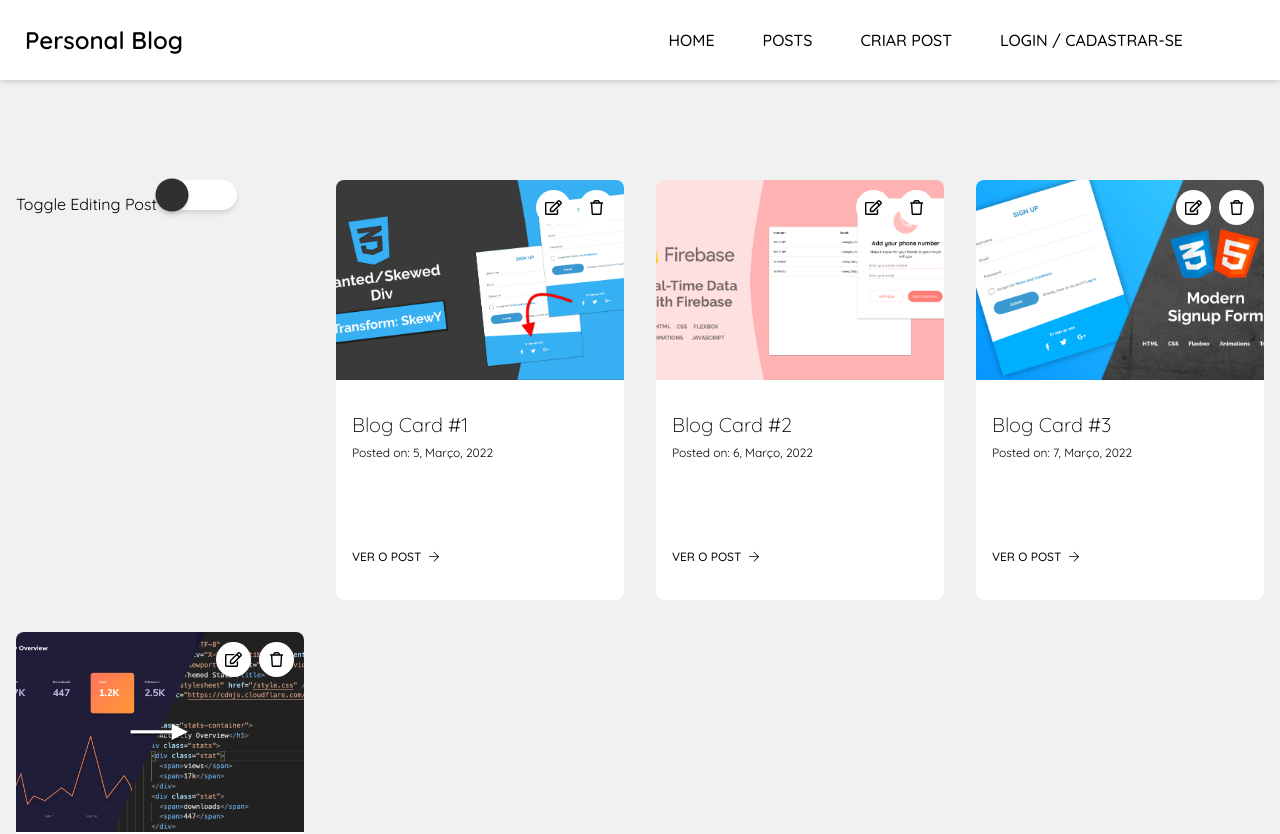
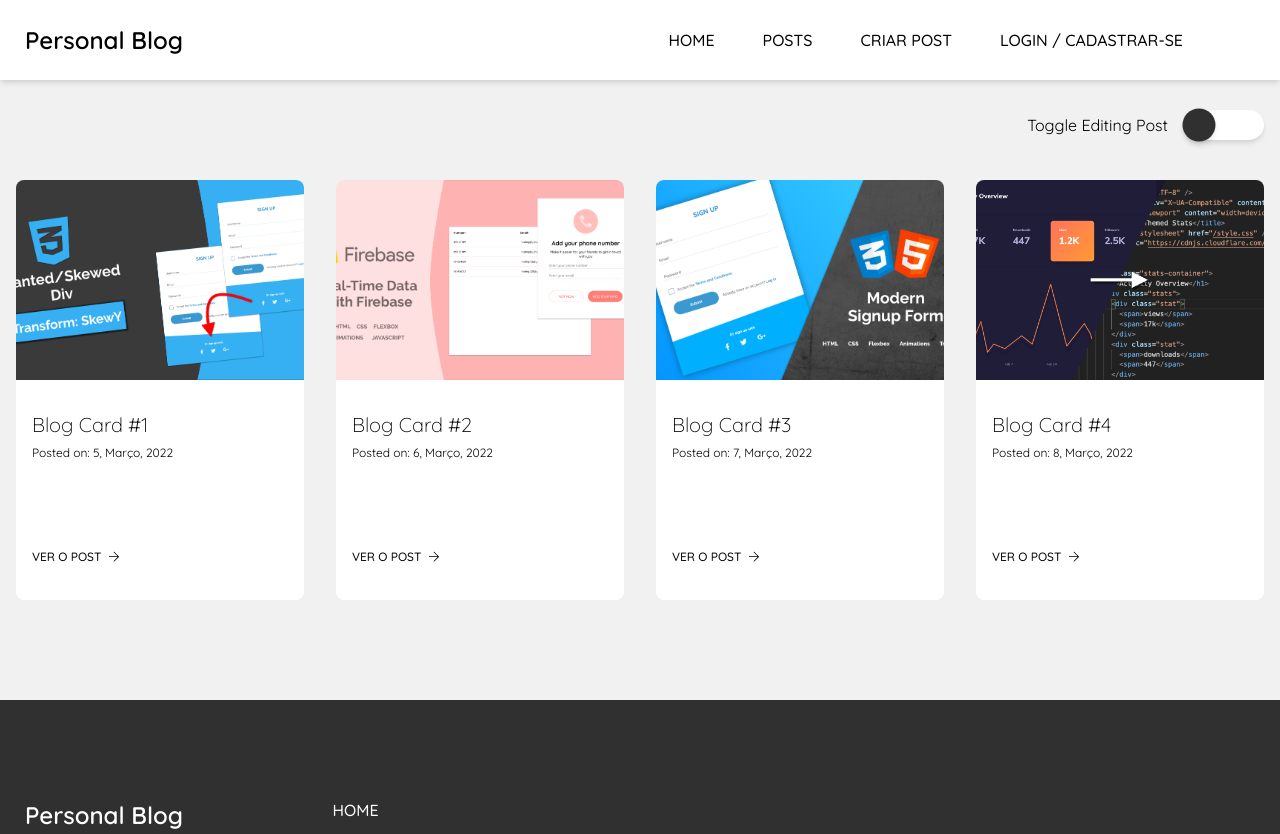
Before and after one commit to FilipiMachado/personal-blog-vuejs, a Vue app: page /blogs in a window 1280 px wide. Shown: the top 834 px of the page. Built offline with nearby package versions, Linux system fonts and the light colour scheme.

Commit message:
finishing blogs and routes

```diff
--- a/src/components/BlogCard.vue
+++ b/src/components/BlogCard.vue
@@ -1,6 +1,6 @@
 <template>
   <div class="blog-card">
-    <div class="icons">
+    <div v-show="editPost" class="icons">
       <div class="icon">
         <Edit class="edit"/>
       </div>
@@ -31,6 +31,11 @@ export default {
     Arrow,
     Edit,
     Delete
+  },
+  computed: {
+    editPost() {
+      return this.$store.state.editPost
+    }
   },
   data() {
     return {
--- a/src/components/Navigation.vue
+++ b/src/components/Navigation.vue
@@ -6,8 +6,8 @@
       </div>
       <div class="nav-links">
         <ul v-show="!mobile">
-          <router-link class="link" to="#">Home</router-link>
-          <router-link class="link" to="#">Posts</router-link>
+          <router-link class="link" :to="{ name: 'Home' }">Home</router-link>
+          <router-link class="link" :to="{ name: 'Blogs' }">Posts</router-link>
           <router-link class="link" to="#">Criar Post</router-link>
           <router-link class="link" to="#">Login / Cadastrar-se</router-link>
         </ul>
@@ -16,8 +16,8 @@
     <menuIcon @click="toggleMobileNav" class="menu-icon" v-show="mobile"/>
     <div class="mobile-nav" name="mobile-nav">
       <ul v-show="mobileNav">
-          <router-link class="link" to="#">Home</router-link>
-          <router-link class="link" to="#">Posts</router-link>
+          <router-link class="link" :to="{ name: 'Home' }">Home</router-link>
+          <router-link class="link" :to="{ name: 'Blogs' }">Posts</router-link>
           <router-link class="link" to="#">Create Post</router-link>
           <router-link class="link" to="#">Login/Register</router-link>
         </ul>
--- a/src/store/index.js
+++ b/src/store/index.js
@@ -10,9 +10,13 @@ export default new Vuex.Store({
       { blogTitle: 'Blog Card #2', blogCoverPhoto: 'stock-2', blogDate: '6, Março, 2022' },
       { blogTitle: 'Blog Card #3', blogCoverPhoto: 'stock-3', blogDate: '7, Março, 2022' },
       { blogTitle: 'Blog Card #4', blogCoverPhoto: 'stock-4', blogDate: '8, Março, 2022' },
-    ]
+    ],
+    editPost: null,
   },
   mutations: {
+    toggleEditPost(state, payload) {
+      state.editPost = payload
+    }
   },
   actions: {
   },
--- a/src/views/Blogs.vue
+++ b/src/views/Blogs.vue
@@ -24,7 +24,18 @@ export default {
   computed: {
     sampleBlogCards() {
       return this.$store.state.sampleBlogCards
+    },
+    editPost: {
+      get() {
+        return this.$store.state.editPost
+      },
+      set(payload) {
+        this.$store.commit("toggleEditPost", payload)
+      }
     }
+  },
+  beforeDestroy() {
+    this.$store.commit("toggleEditPost", false)
   }
 };
 </script>
@@ -32,6 +43,18 @@ export default {
 <style scoped>
 .blog-cards {
   position: relative;
+}
+
+.toggle-edit {
+  display: flex;
+  align-items: center;
+  position: absolute;
+  top: -70px;
+  right: 0;
+}
+
+.toggle-edit span {
+  margin-right: 16px;
 }
 
 input[type="checkbox"] {
```
